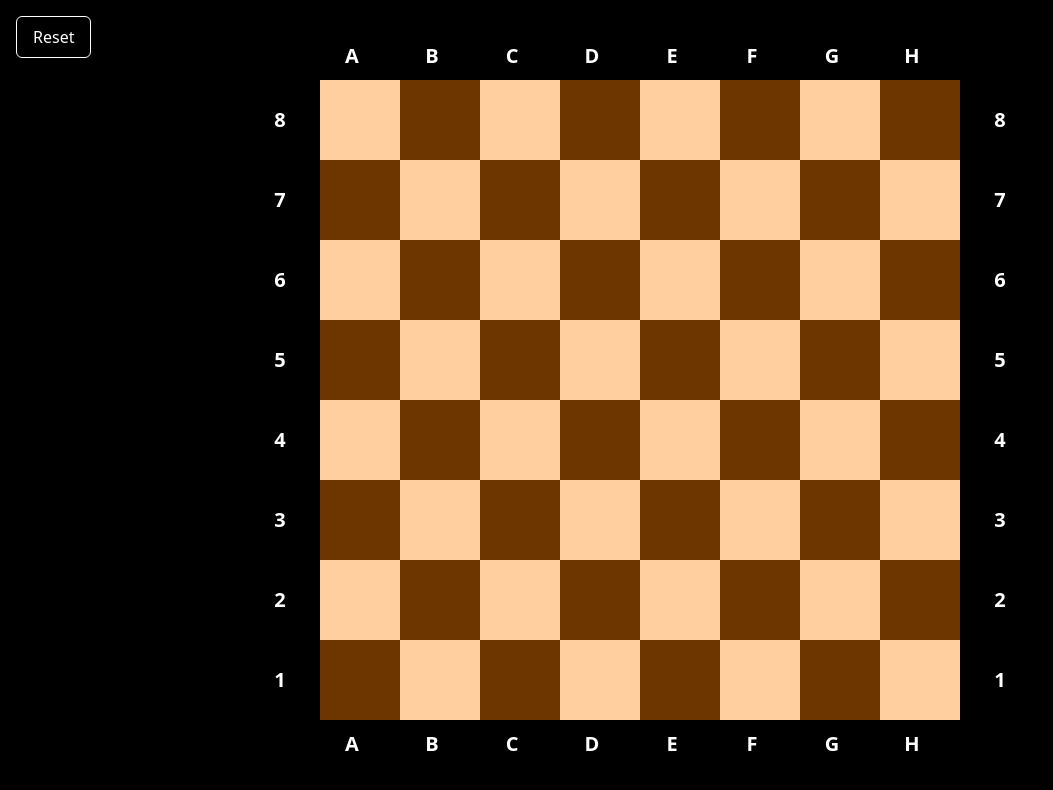
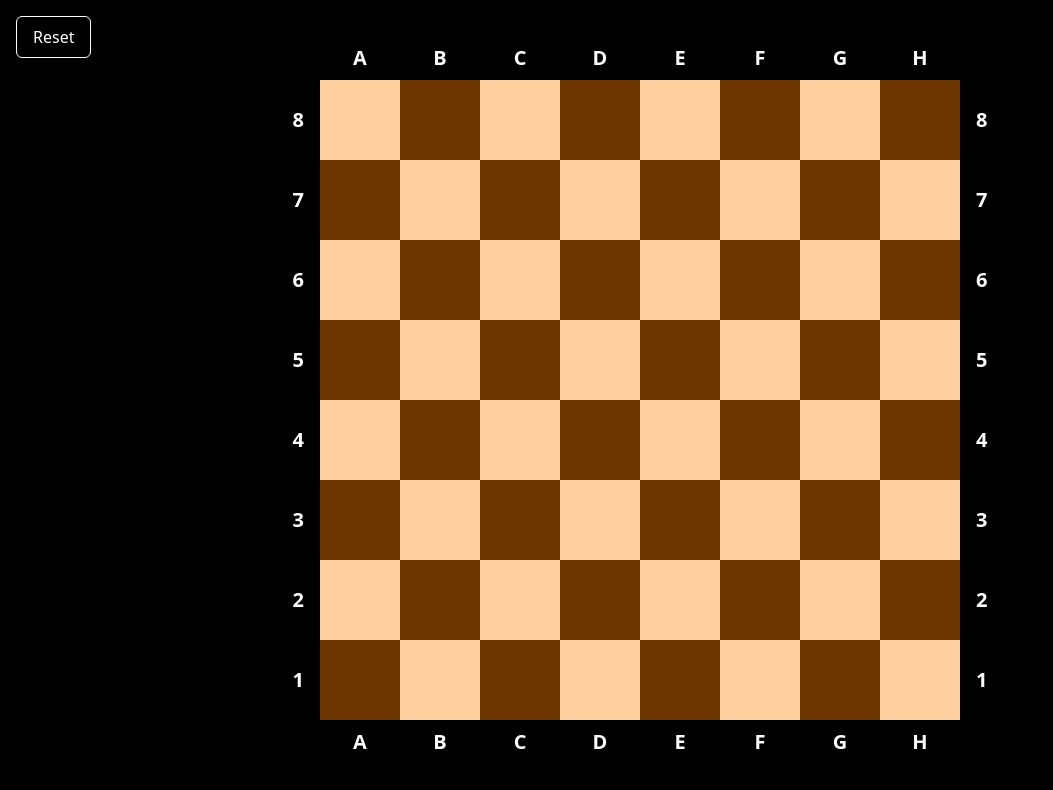
Before and after one commit to Teddy-Kun/chess_rs, a SvelteKit app: page / in a window 1280 px wide. Shown: the top 790 px of the page, without its empty margins (0-1053 px from the left). Built offline with nearby package versions, Linux system fonts and the light colour scheme.

Commit message:
fix: coordinate spacing

```diff
--- a/src/components/board.svelte
+++ b/src/components/board.svelte
@@ -27,7 +27,7 @@
 		return cls;
 	}
 
-	const text_cls = "w-16 h-12 flex items-center justify-center";
+	const text_cls = "flex items-center justify-center my-2";
 
 	function get_moves(index: number): void {
 		if (moves?.index === index) moves = null;
@@ -85,24 +85,28 @@
 </button>
 <div class="m-8 grid grid-cols-10 font-bold text-xl text-white">
 	<p></p>
-	<p class={text_cls}>A</p>
-	<p class={text_cls}>B</p>
-	<p class={text_cls}>C</p>
-	<p class={text_cls}>D</p>
-	<p class={text_cls}>E</p>
-	<p class={text_cls}>F</p>
-	<p class={text_cls}>G</p>
-	<p class={text_cls}>H</p>
+	<p class={text_cls} style:width={`${cell_size}px`}>A</p>
+	<p class={text_cls} style:width={`${cell_size}px`}>B</p>
+	<p class={text_cls} style:width={`${cell_size}px`}>C</p>
+	<p class={text_cls} style:width={`${cell_size}px`}>D</p>
+	<p class={text_cls} style:width={`${cell_size}px`}>E</p>
+	<p class={text_cls} style:width={`${cell_size}px`}>F</p>
+	<p class={text_cls} style:width={`${cell_size}px`}>G</p>
+	<p class={text_cls} style:width={`${cell_size}px`}>H</p>
 	<p></p>
 	{#each { length: 64 }, i}
 		{#if i % 8 === 0}
-			<span class="flex items-center justify-center">
+			<span
+				class="flex justify-end items-center mr-4"
+				style:height={`${cell_size}px`}
+			>
 				{(i / 8 - 8) * -1}
 			</span>
 		{/if}
 		<span
 			class={get_class(i)}
-			style={`width: ${cell_size}px; height: ${cell_size}px;`}
+			style:width={`${cell_size}px`}
+			style:height={`${cell_size}px`}
 		>
 			{#if board[i]}
 				<Piece
@@ -118,7 +122,10 @@
 			{/if}
 		</span>
 		{#if i % 8 === 7}
-			<span class="flex items-center justify-center">
+			<span
+				class="flex justify-start items-center ml-4"
+				style:height={`${cell_size}px`}
+			>
 				{((i - 7) / 8 - 8) * -1}
 			</span>
 		{/if}
```
